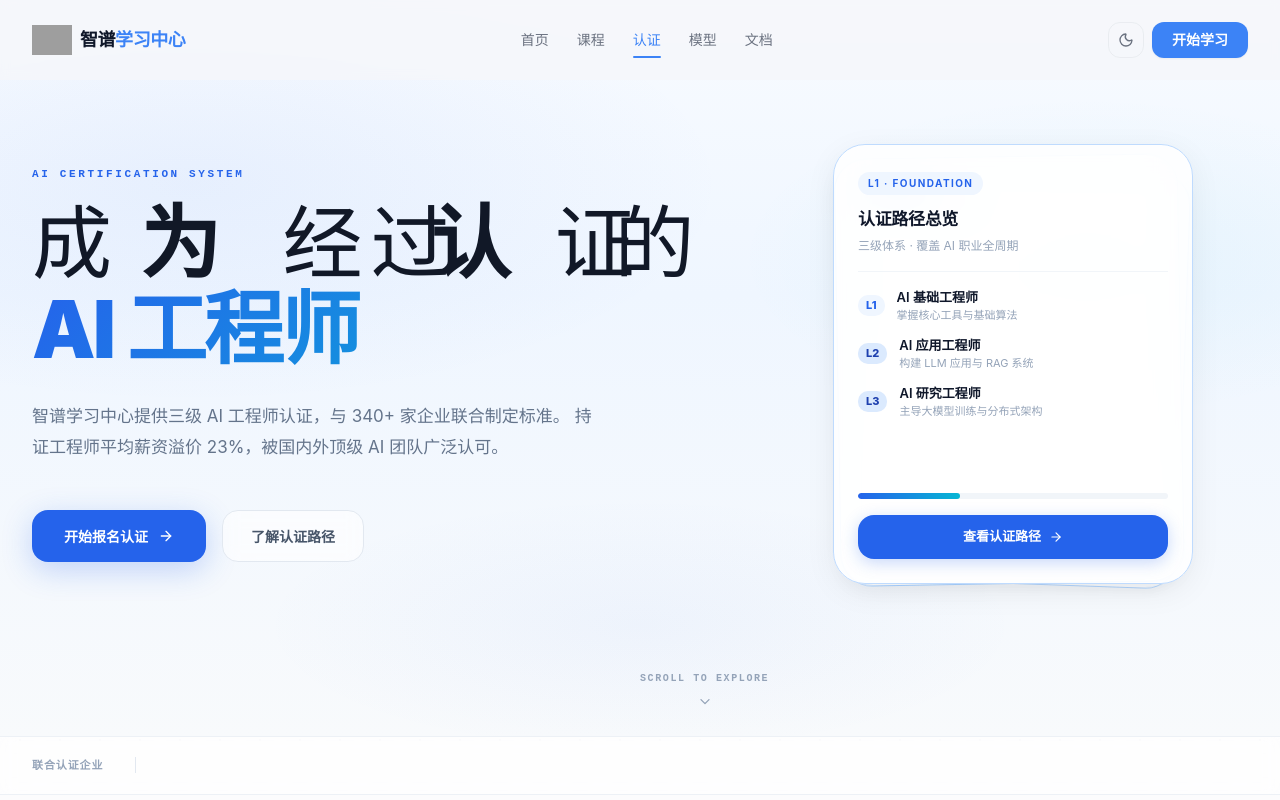
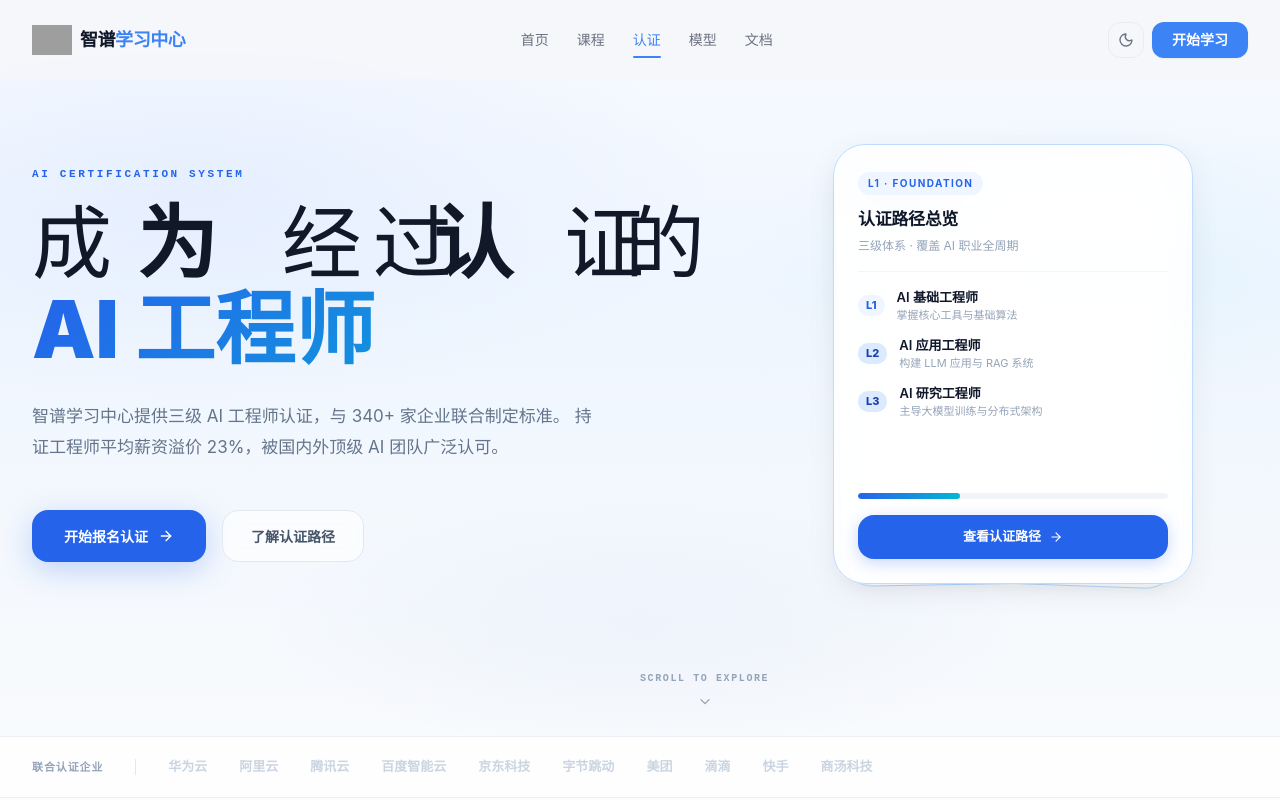
Before and after one commit to kiki77-lq/z.ai-learning-center, a React (Vite) app: page /certification in a window 1280 px wide. Shown: the top 800 px of the page. Built offline with nearby package versions, Linux system fonts and the light colour scheme; grey boxes are pictures that could not be loaded.

Commit message:
update certification layout

```diff
--- a/src/pages/Certification/index.tsx
+++ b/src/pages/Certification/index.tsx
@@ -130,7 +130,7 @@ const steps = [
   { icon: Trophy, num: '04', title: '获得认证', desc: '颁发电子证书与区块链存证，永久有效，随时核验，接入 340+ 企业人才库。' },
 ];
 
-const logos = [' '];
+const logos = ['华为云','阿里云','腾讯云','百度智能云','京东科技','字节跳动','美团','滴滴','快手','商汤科技'];
 
 // ─── CertStackCards (Hero visual) ───
 const certStack = [
@@ -139,7 +139,7 @@ const certStack = [
   { level: 'L3', name: 'AI 研究工程师', summary: '主导大模型训练与分布式架构', color: BLUE_DARK, border: '#93C5FD', tagBg: '#DBEAFE', tagColor: BLUE_DARK },
 ];
 
-function CertStackCards() {
+function CertStackCards({ onEnroll }: { onEnroll: (level?: string) => void }) {
   const [hovered, setHovered] = useState(false);
   return (
     <div className="relative animate-floating" style={{ width: 360, height: 440 }}
@@ -363,7 +363,7 @@ export default function Certification() {
                 <motion.div variants={fadeUp} className="mb-8">
                   <p className="text-[11px] font-bold uppercase tracking-[0.24em] mb-5"
                     style={{ color: BLUE, fontFamily: "'JetBrains Mono', monospace" }}>AI Certification System</p>
-                  <div style={{ fontSize: 'clamp(52px, 7vw, 80px)', lineHeight: 1.02, letterSpacing: '-0.035em', fontWeight: 900 }}>
+                  <div style={{ fontSize: 'clamp(52px, 7vw, 80px)', lineHeight: 1.02, letterSpacing: '0em', fontWeight: 900 }}>
                     <TextPressure text="成为经过" textColor="#111827" className="block mb-1" />
                     <TextPressure text="认证的" textColor="#111827" className="block mb-1" />
                     <span className="block" style={{ background: `linear-gradient(135deg, ${BLUE}, ${CYAN})`,
@@ -395,7 +395,7 @@ export default function Certification() {
 
             <motion.div className="lg:col-span-5 hidden lg:flex items-center justify-center"
               initial={{ opacity: 0, x: 30 }} animate={{ opacity: 1, x: 0, transition: { duration: 0.8, delay: 0.3 } }}>
-              <CertStackCards />
+              <CertStackCards onEnroll={openModal} />
             </motion.div>
           </div>
         </div>
@@ -486,7 +486,7 @@ export default function Certification() {
       </section>
 
       {/* ═══ § 4  HOW TO CERTIFY ═══ */}
-      <section id="how-to-certify" className="pt-40 pb-32" style={{ backgroundColor: '#F8FAFC' }}>
+      <section className="pt-40 pb-32" style={{ backgroundColor: '#F8FAFC' }}>
         <div className="max-w-7xl mx-auto px-6 lg:px-8">
           <div className="grid grid-cols-1 lg:grid-cols-[1fr_2fr] gap-20 lg:gap-24 items-start">
 
```
